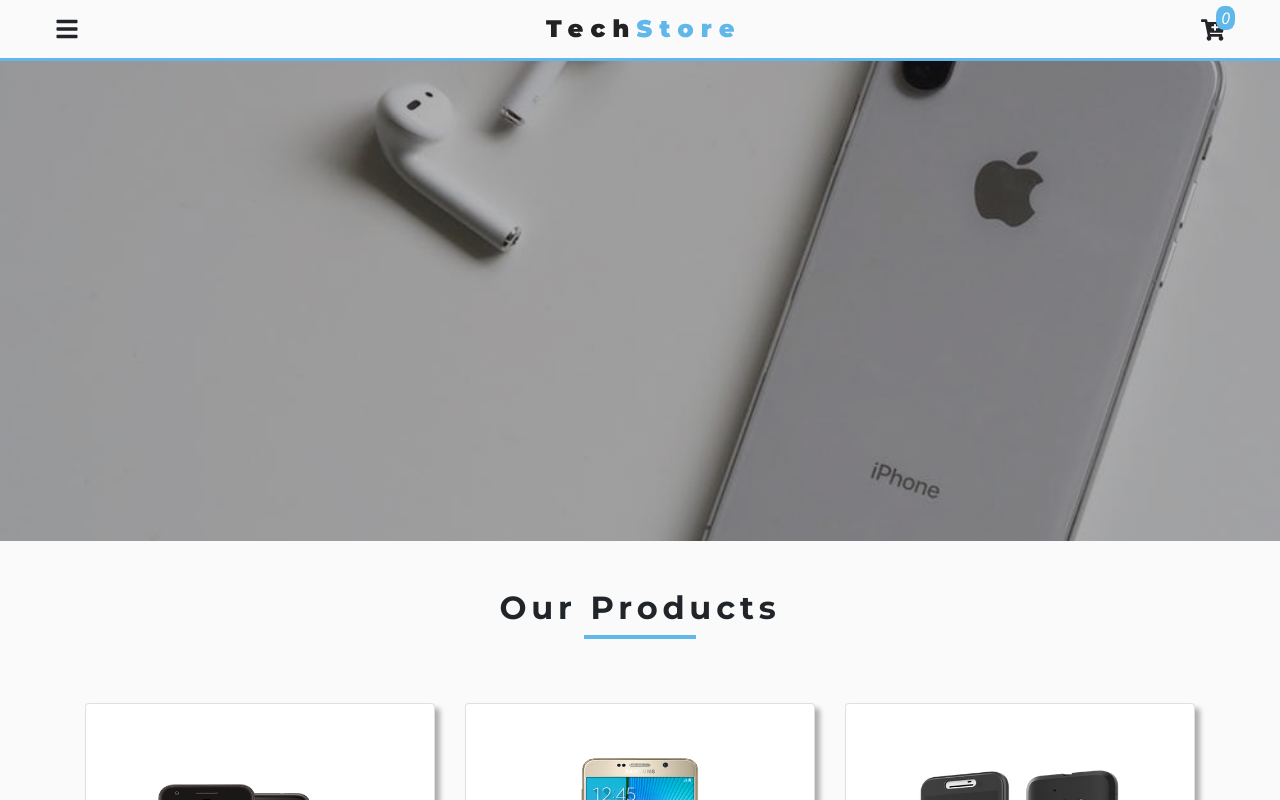
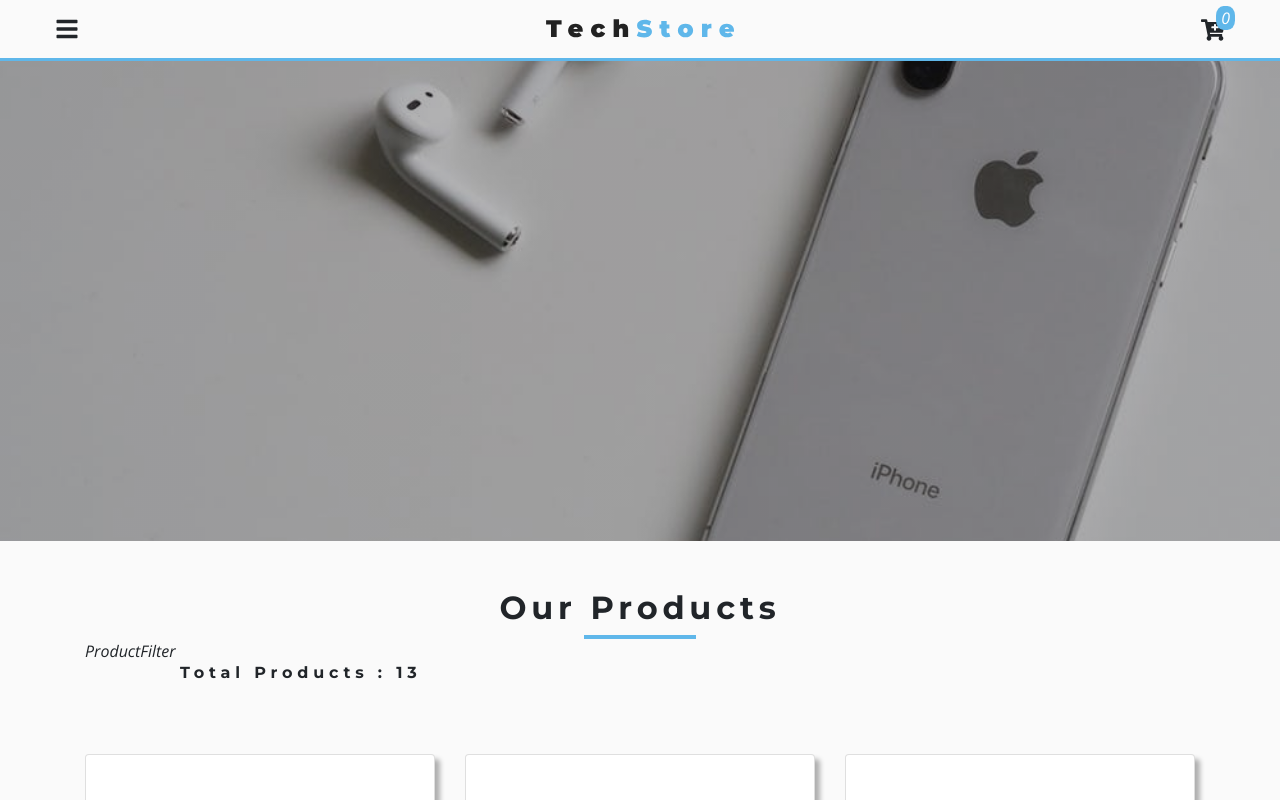
Before and after one commit to voboghure-dev/react-tech-store, a React (Create React App) app: page /products in a window 1280 px wide. Shown: the top 800 px of the page. Built offline with nearby package versions, Linux system fonts and the light colour scheme.

Commit message:
Chapter 48
Signed-off-by: Tapan Kumer Das <tapan@devspalace.com>

```diff
--- /dev/null
+++ b/src/components/ProductsPage/ProductFilter.js
@@ -0,0 +1,7 @@
+import React from "react";
+
+const ProductFilter = (props) => {
+  return <div>ProductFilter</div>;
+};
+
+export default ProductFilter;
--- a/src/components/ProductsPage/Products.js
+++ b/src/components/ProductsPage/Products.js
@@ -2,6 +2,7 @@ import React from "react";
 import { ProductConsumer } from "../../context";
 import Title from "../Title";
 import Product from "../Product";
+import ProductFilter from "./ProductFilter";
 
 const Products = (props) => {
   return (
@@ -13,11 +14,27 @@ const Products = (props) => {
             <div className="container">
               {/* title */}
               <Title center title="our products" />
+              {/* product filter */}
+              <ProductFilter></ProductFilter>
+              {/* total Count */}
+              <div className="row">
+                <div className="col-10 mx-auto">
+                  <h6 className="text-title">
+                    total products : {filteredProducts.length}
+                  </h6>
+                </div>
+              </div>
               {/* products */}
               <div className="row py-5">
-                {filteredProducts.map((product) => {
-                  return <Product key={product.id} product={product} />;
-                })}
+                {filteredProducts.length === 0 ? (
+                  <div className="col text-title text-center">
+                    Sorry, no items matched your search.
+                  </div>
+                ) : (
+                  filteredProducts.map((product) => {
+                    return <Product key={product.id} product={product} />;
+                  })
+                )}
               </div>
             </div>
           </section>
--- a/src/context/context.js
+++ b/src/context/context.js
@@ -21,6 +21,12 @@ class ProductProvider extends Component {
     featuredProducts: [],
     singleProduct: {},
     loading: true,
+    search: "",
+    price: 0,
+    min: 0,
+    max: 0,
+    company: "all",
+    shipping: false,
   };
   componentDidMount() {
     //from contentful items
@@ -34,9 +40,13 @@ class ProductProvider extends Component {
       const product = { id, ...item.fields, image };
       return product;
     });
+    // featured product
     let featuredProducts = storeProducts.filter(
       (item) => item.featured === true
     );
+    // get max price
+    let maxPrice = Math.max(...storeProducts.map((item) => item.price));
+
     this.setState(
       {
         storeProducts,
@@ -45,6 +55,8 @@ class ProductProvider extends Component {
         cart: this.getStorageCart(),
         singleProduct: this.getStorageProduct(),
         loading: false,
+        price: maxPrice,
+        max: maxPrice,
       },
       () => {
         this.addTotals();
@@ -221,6 +233,11 @@ class ProductProvider extends Component {
       }
     );
   };
+  // handle filtering
+  handleChange = (event) => {
+    console.log(event);
+  };
+  sortData = () => {};
 
   render() {
     return (
@@ -237,6 +254,7 @@ class ProductProvider extends Component {
           decrement: this.decrement,
           removeItem: this.removeItem,
           clearCart: this.clearCart,
+          handleChange: this.handleChange,
         }}
       >
         {this.props.children}
```
